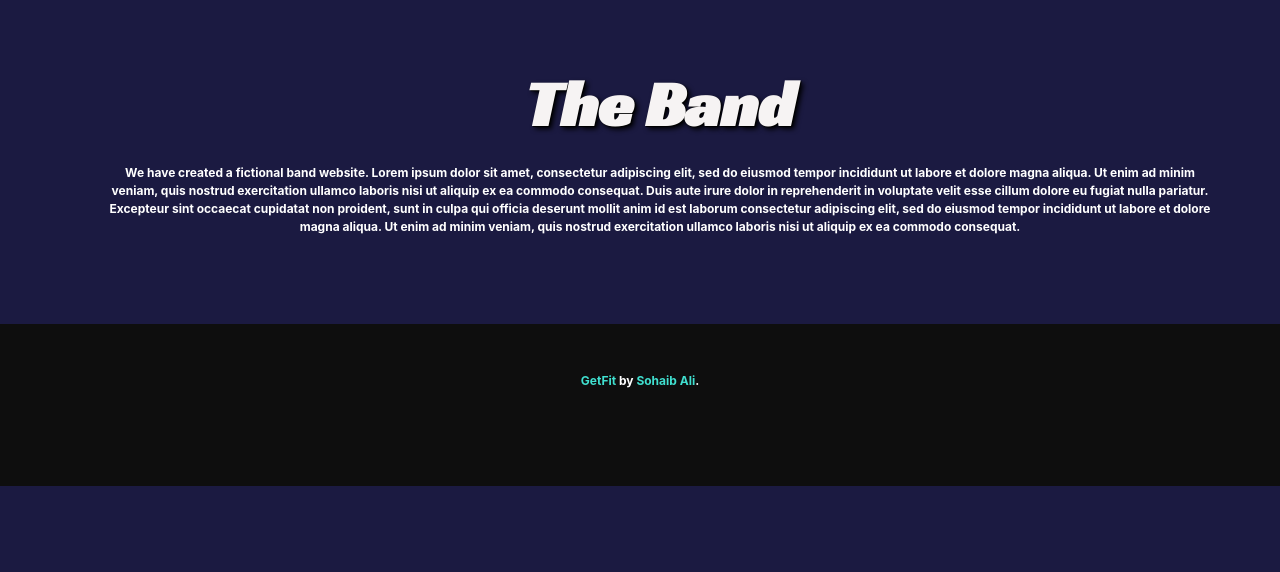
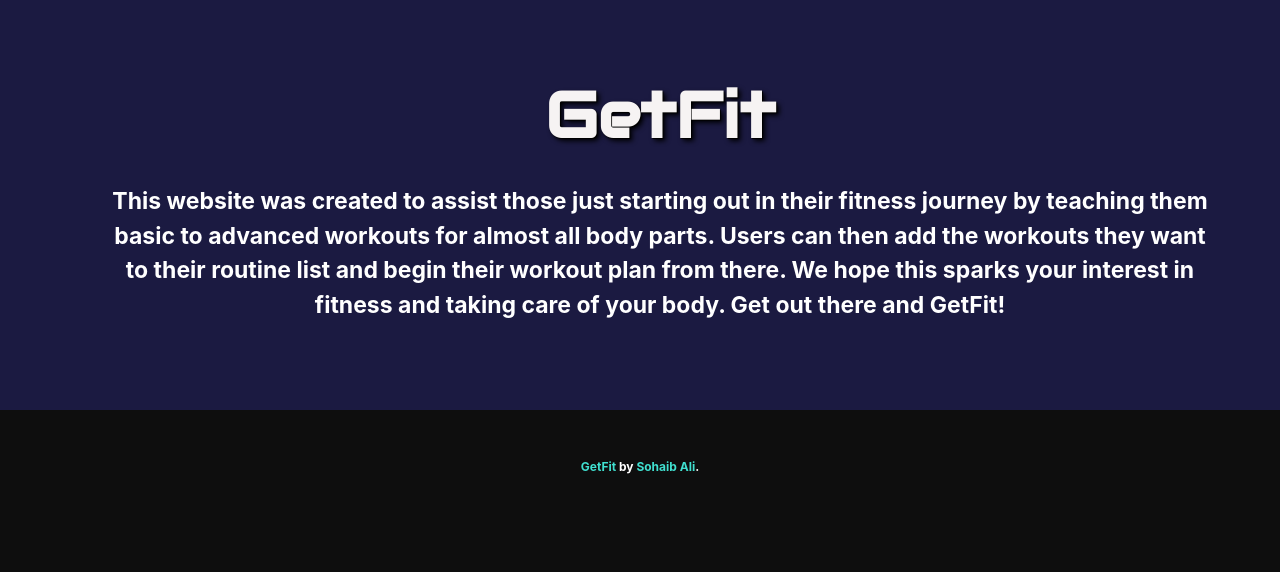
Before and after one commit to saybeeali/Get-Fit, a Django app: page /about/ in a window 1280 px wide. Shown: the part 372-944 px from the top of the page. Before the commit the page ends 858 px from the top, so only its background shows below. Run offline with Django 4.2, Linux system fonts and the light colour scheme; some libraries are stand-ins or nearby versions.

Commit message:
fixed p size for about page

```diff
--- a/main_app/static/styles/main.css
+++ b/main_app/static/styles/main.css
@@ -2,6 +2,9 @@ body {
     background-color: rgb(27, 26, 65) ;
     color: #71acc2;
     min-height: 100vh;
+  }
+  .about-p{
+    font-size: 23px;
   }
   .input{
     background-color: rgb(243, 243, 243) ;
@@ -41,6 +44,15 @@ body {
   }
   .navbar{
     background-color: rgb(243, 243, 243);
+  }
+  .title-about{
+    margin-bottom: 20px;
+    color: rgb(246, 243, 243);
+    font-weight: 800;
+    font-size: 4rem;
+    font-family: 'Audiowide', cursive;
+    text-shadow: 1px 1px 1px #000, 3px 3px 5px rgb(0, 0, 3);
+
   }
 .title {
     color: rgb(246, 243, 243);
--- a/main_app/templates/about.html
+++ b/main_app/templates/about.html
@@ -7,10 +7,8 @@
 
 <section class="section">
     <div class="container has-text-centered">
-        <h2 class="title">The Band</h2>
-        <p>We have created a fictional band website. Lorem ipsum dolor sit amet, consectetur adipiscing elit, sed do eiusmod tempor incididunt ut labore et dolore magna aliqua. Ut enim ad minim veniam, quis nostrud exercitation ullamco laboris nisi ut
-            aliquip ex ea commodo consequat. Duis aute irure dolor in reprehenderit in voluptate velit esse cillum dolore eu fugiat nulla pariatur. Excepteur sint occaecat cupidatat non proident, sunt in culpa qui officia deserunt mollit anim id est
-            laborum consectetur adipiscing elit, sed do eiusmod tempor incididunt ut labore et dolore magna aliqua. Ut enim ad minim veniam, quis nostrud exercitation ullamco laboris nisi ut aliquip ex ea commodo consequat.</p>
+        <h2 class="title-about">GetFit</h2>
+        <p class = 'about-p'>This website was created to assist those just starting out in their fitness journey by teaching them basic to advanced workouts for almost all body parts. Users can then add the workouts they want to their routine list and begin their workout plan from there. We hope this sparks your interest in fitness and taking care of your body. Get out there and GetFit!</p>
 
 
     </div>
```
